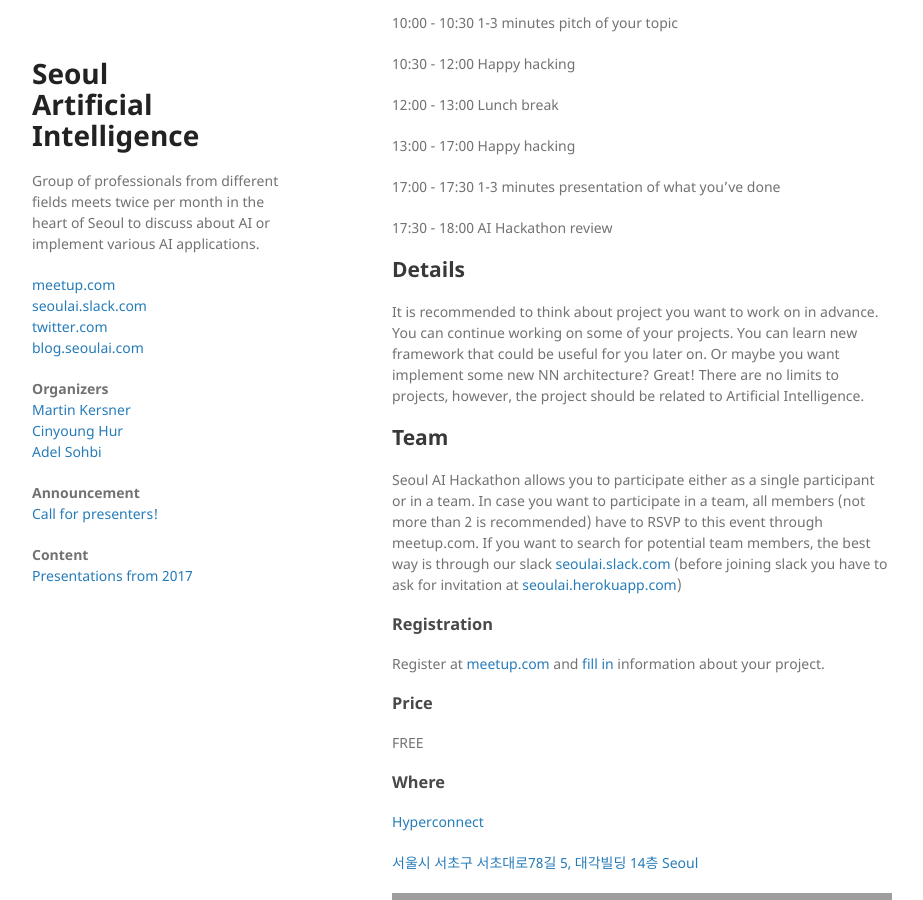
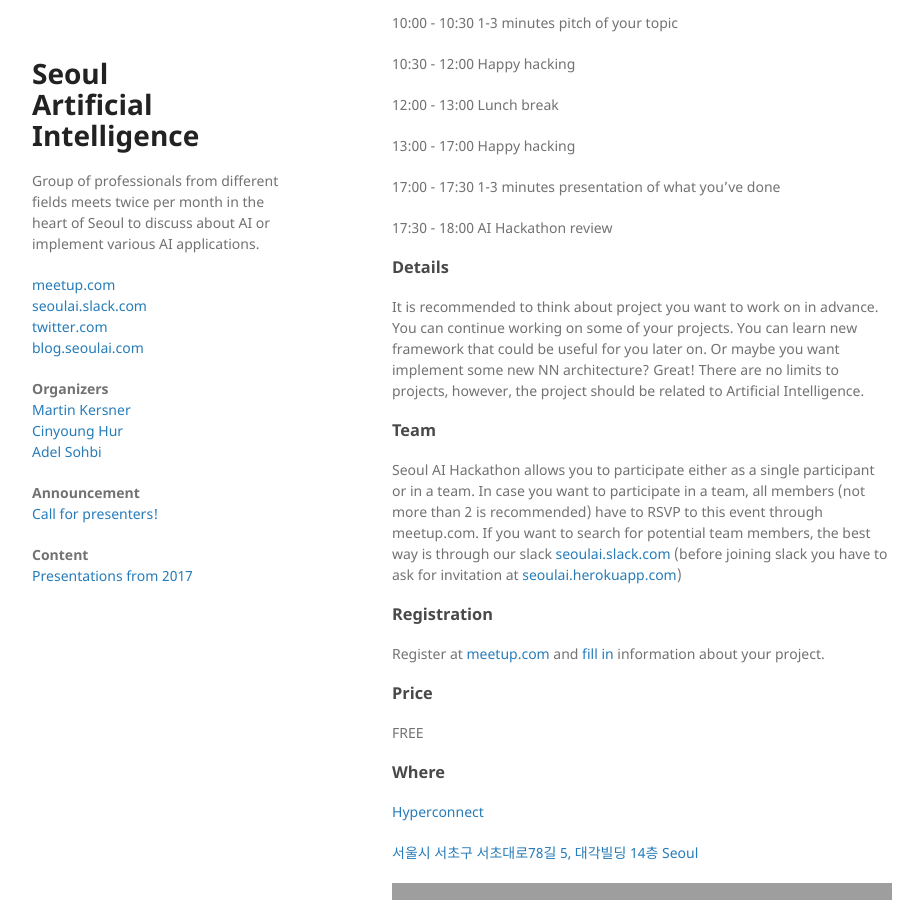
Before and after one commit to martinkersner/seoul-artificial-intelligence-meetup, a Jekyll site: the page built from docs/index.md, in a window 1280 px wide and 900 px high, scrolled down 372 px. Shown: the whole window, without its empty margins (178-1101 px from the left). Built offline with Jekyll 4.4.1, drawn with Linux system fonts in a browser that asks for light colours; grey boxes are pictures that could not be loaded.

Commit message:
changed subtitle size

```diff
--- a/docs/index.md
+++ b/docs/index.md
@@ -57,11 +57,11 @@
 
 <!--05:45 - 06:00 Evaluation - Each participant will get 60 seconds to explain what they achieved/learned during Mini AI Hackathon.-->
 
-## Details
+### Details
 
 It is recommended to think about project you want to work on in advance. You can continue working on some of your projects. You can learn new framework that could be useful for you later on. Or maybe you want implement some new NN architecture? Great! There are no limits to projects, however, the project should be related to Artificial Intelligence.
 
-## Team
+### Team
 
 Seoul AI Hackathon allows you to participate either as a single participant or in a team. In case you want to participate in a team, all members (not more than 2 is recommended) have to RSVP to this event through meetup.com. If you want to search for potential team members, the best way is through our slack [seoulai.slack.com](https://seoulai.slack.com/) (before joining slack you have to ask for invitation at [seoulai.herokuapp.com](https://seoulai.herokuapp.com/))
 
```
